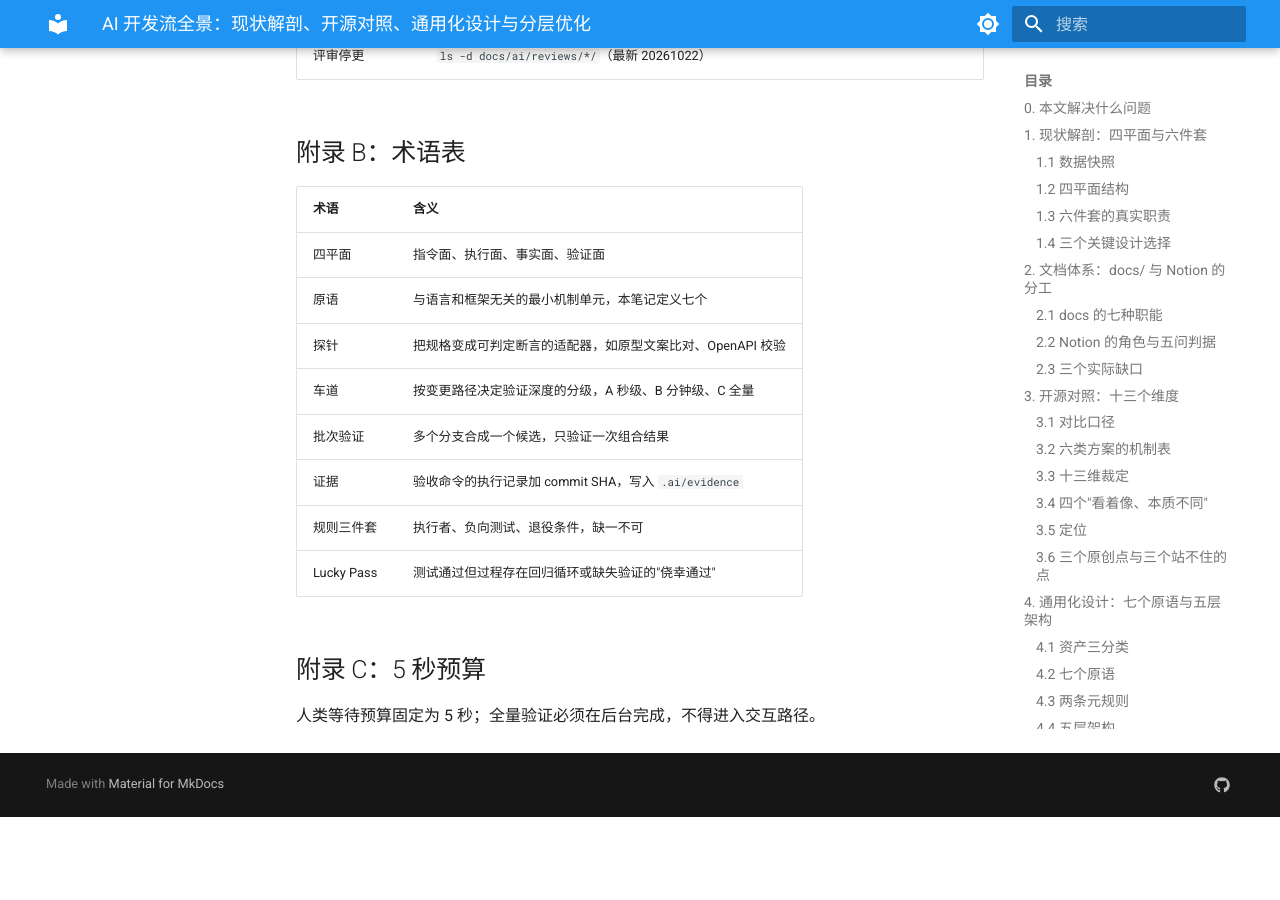
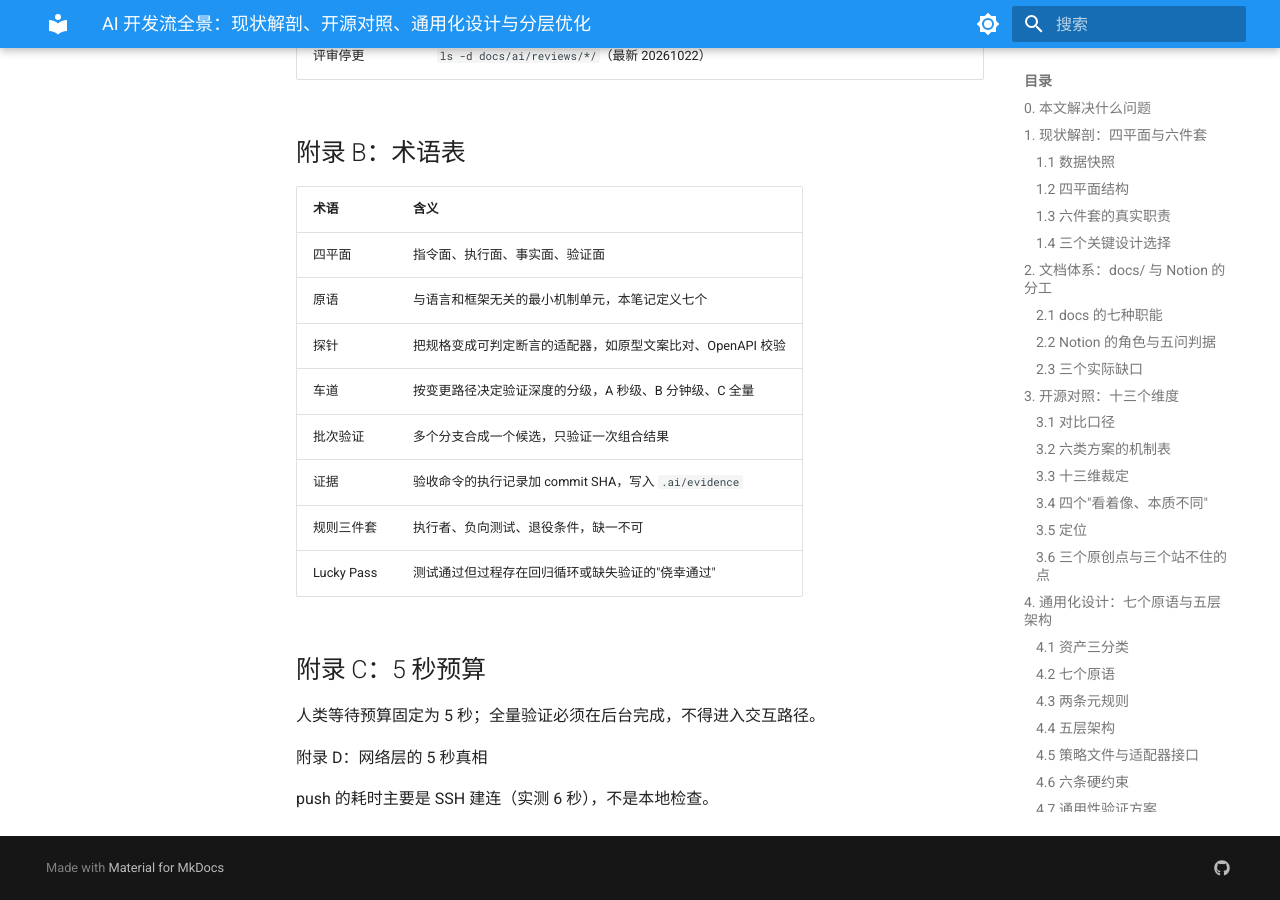
Before and after one commit to zerophix/lightweigh, an MkDocs documentation site: the page built from docs/notes/NOTE-20261026-001.md, in a window 1280 px wide and 900 px high, scrolled down 17865 px. Built offline with MkDocs 1.6.1 and Material for MkDocs 9.7.7, drawn with Linux system fonts in a browser that asks for light colours; before the commit the page ends 18682 px from its top, so only the background shows below that.

Commit message:
docs(notes): measure where the push time actually goes
Session-Id: ses-20261026-172233-a415c820

```diff
--- a/docs/notes/NOTE-20261026-001.md
+++ b/docs/notes/NOTE-20261026-001.md
@@ -512,3 +512,7 @@ Surface    emit_agents_md / emit_skills / mcp_tools
 ## 附录 C：5 秒预算
 
 人类等待预算固定为 5 秒；全量验证必须在后台完成，不得进入交互路径。
+
+附录 D：网络层的 5 秒真相
+
+push 的耗时主要是 SSH 建连（实测 6 秒），不是本地检查。
```
